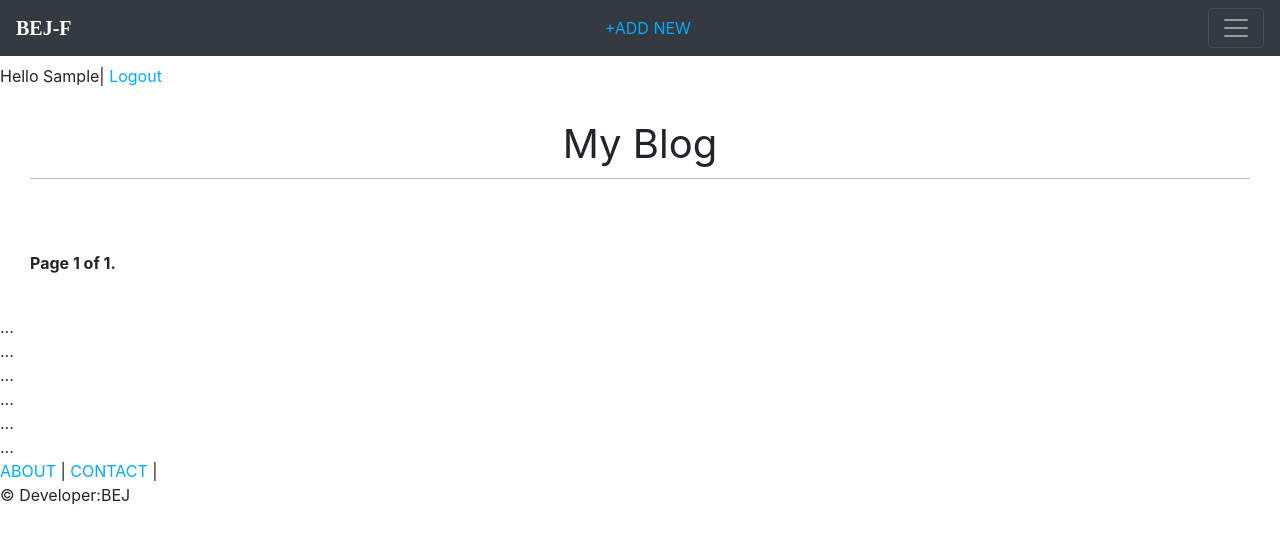
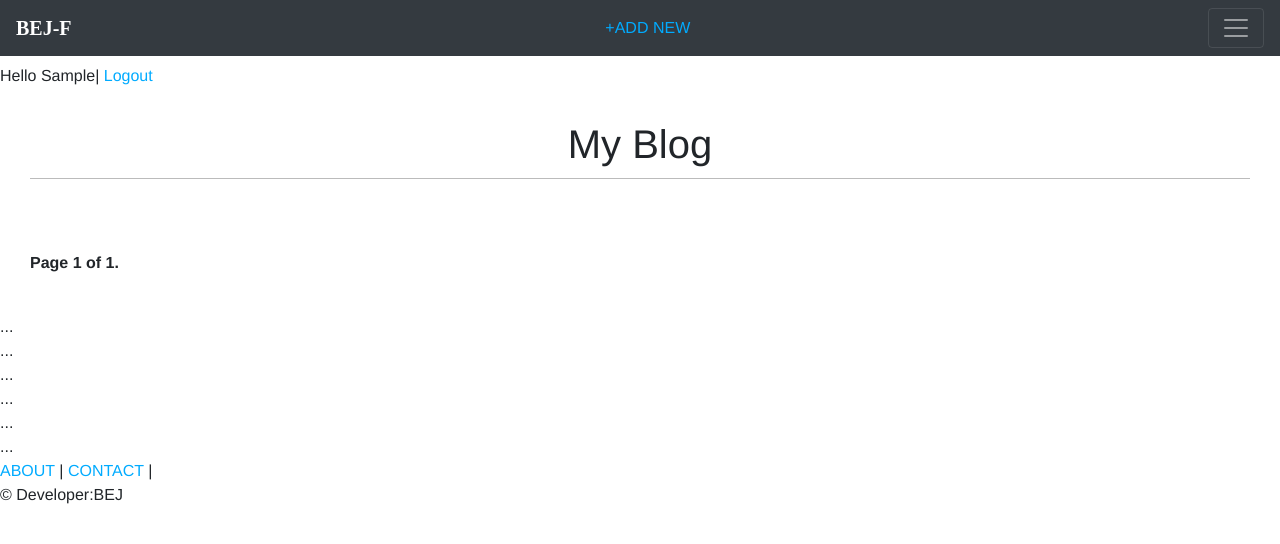
Before and after one commit to Emmanuel-code/mySite, a Django app: page / in a window 1280 px wide. Shown: the top 544 px of the page. Run offline with Django 3.2, Linux system fonts and the light colour scheme; the visitor is signed in with stand-in values (Sample User, id 1); data that the repository does not hold is empty; some libraries are stand-ins or nearby versions.

Commit message:
body css changed

```diff
--- a/blog/static/css/style.css
+++ b/blog/static/css/style.css
@@ -1,4 +1,8 @@
+body {
 
+    padding:0;
+    font-family:helvetica, sans-serif;
+}
 
 a {
     color:#00abff;
```
